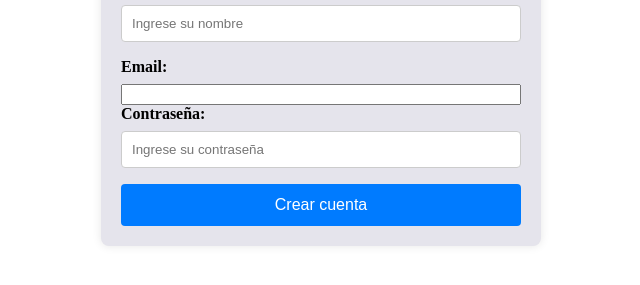
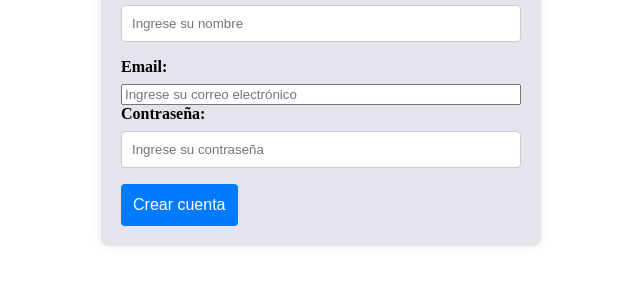
Before and after one commit to lechitiva/pizzeria-JR, a website: page vista/createAccount.html in a window 1280 px wide. Shown: the part 169-454 px from the top of the page, without its empty margins (319-959 px from the left). Drawn offline with Linux system fonts and the light colour scheme.

Commit message:
Update createAccount.html

```diff
--- a/vista/createAccount.html
+++ b/vista/createAccount.html
@@ -13,10 +13,12 @@
       <label for="name">Nombre:</label>
       <input type="text" id="name" name="name" placeholder="Ingrese su nombre">
       <label for="email">Email:</label>
-      <input type="email" id="email" name="email">
+      <input type="email" id="email" name="email" placeholder="Ingrese su correo electrónico">
       <label for="password">Contraseña:</label>
       <input type="password" id="password" name="password" placeholder="Ingrese su contraseña">
+      <div class="botones">
       <button type="button" onclick="createAccount()">Crear cuenta</button>
+    </div>
     </form>
   </div>
 
```
